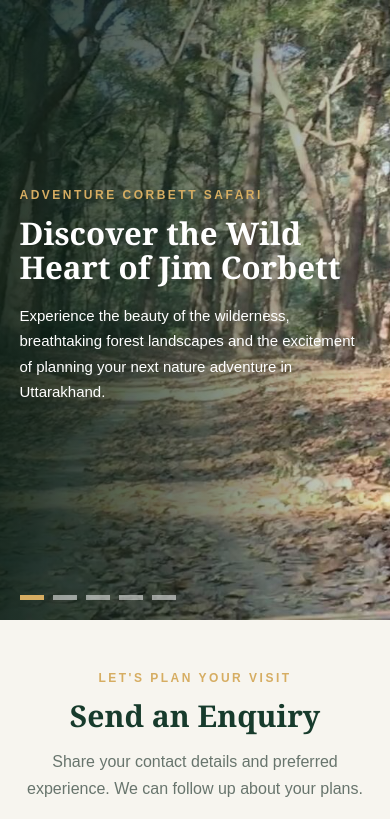
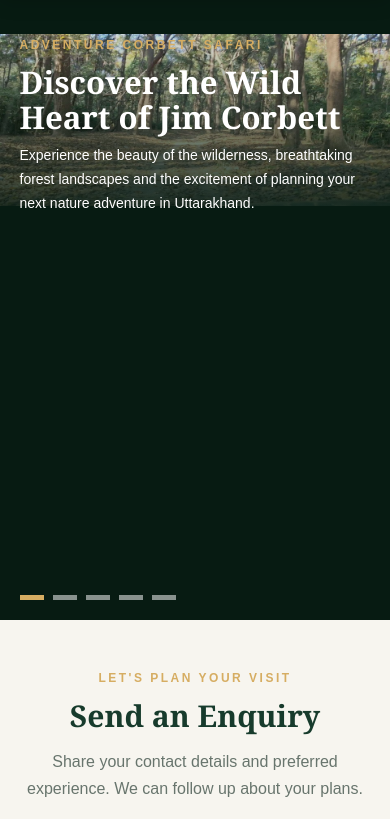
Before and after one commit to rehan953625/adventure-corbett-safari, a PHP site: page / in a window 390 px wide. Shown: the part 74-893 px from the top of the page. Run offline with PHP 8.4, Linux system fonts and the light colour scheme.

Commit message:
Update hero slider styles for responsiveness
Adjusted hero slider dimensions and added styles for hero overlay and caption.

```diff
--- a/assets/css/style.css
+++ b/assets/css/style.css
@@ -32,10 +32,54 @@
 
 @media (max-width: 600px) {
   .hero-slider {
-    height: 480px;
-    min-height: 480px;
+    height: 420px;
+    min-height: 420px;
+    background: #071b12;
+  }
+
+  .hero-slide > img {
+    width: 100%;
+    height: 240px;
+    object-fit: contain;
+    object-position: center;
+  }
+
+  .hero-overlay {
+    background: linear-gradient(
+      180deg,
+      transparent 0%,
+      #071b12 240px,
+      #071b12 100%
+    );
+  }
+
+  .hero-caption {
+    width: 90%;
+    height: auto;
+    margin: 0 5%;
+    padding: 250px 0 55px;
+    justify-content: flex-start;
+  }
+
+  .hero-caption h1,
+  .hero-caption h2 {
+    font-size: 30px;
+    margin-bottom: 10px;
+  }
+
+  .hero-caption > p:not(.eyebrow) {
+    font-size: 14px;
+  }
+
+  .slider-controls {
+    left: 5%;
+    bottom: 15px;
   }
 }
+
+
+
+
 
 .brand {
   color: #ffffff !important;
```
